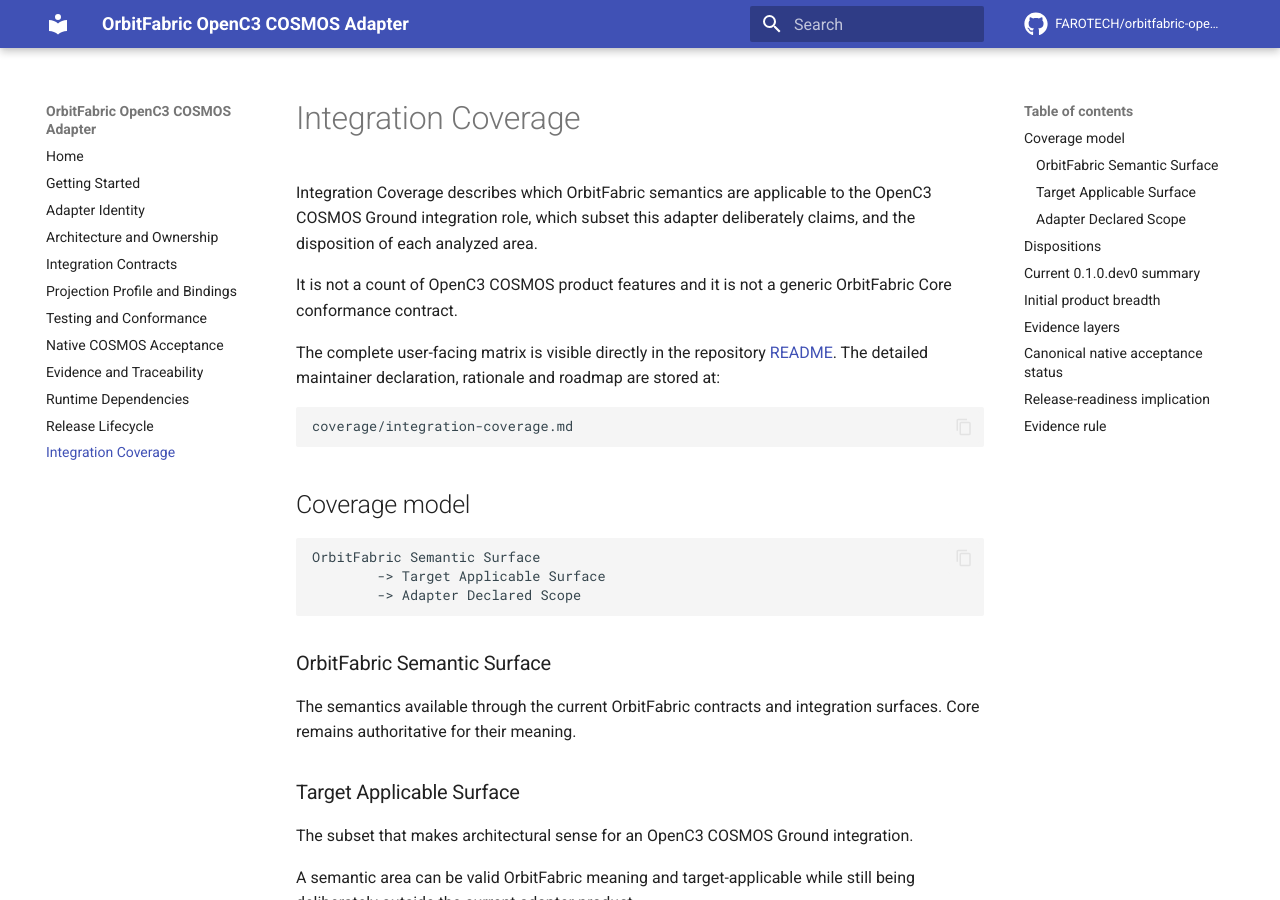
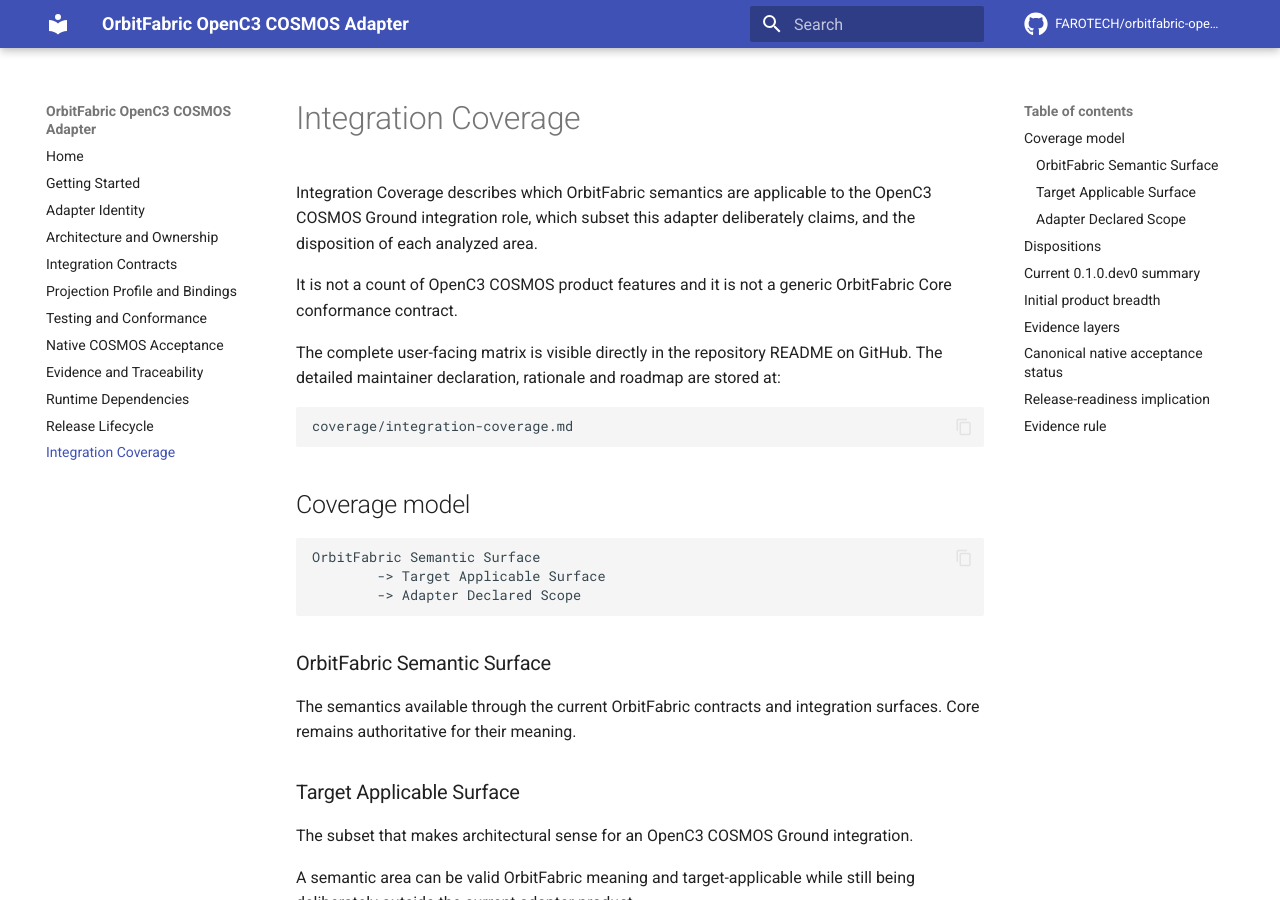
Before and after one commit to FAROTECH/orbitfabric-openc3-cosmos-adapter, an MkDocs documentation site: the page built from docs/integration-coverage.md, in a window 1280 px wide and 900 px high. Built offline with MkDocs 1.6.1 and Material for MkDocs 9.7.7, drawn with Linux system fonts in a browser that asks for light colours; comment, search, counter and statistics services are not loaded.

Commit message:
Fix strict MkDocs README reference

````diff
--- a/docs/integration-coverage.md
+++ b/docs/integration-coverage.md
@@ -4,7 +4,7 @@
 
 It is not a count of OpenC3 COSMOS product features and it is not a generic OrbitFabric Core conformance contract.
 
-The complete user-facing matrix is visible directly in the repository [README](../README.md). The detailed maintainer declaration, rationale and roadmap are stored at:
+The complete user-facing matrix is visible directly in the repository README on GitHub. The detailed maintainer declaration, rationale and roadmap are stored at:
 
 ```text
 coverage/integration-coverage.md
````
